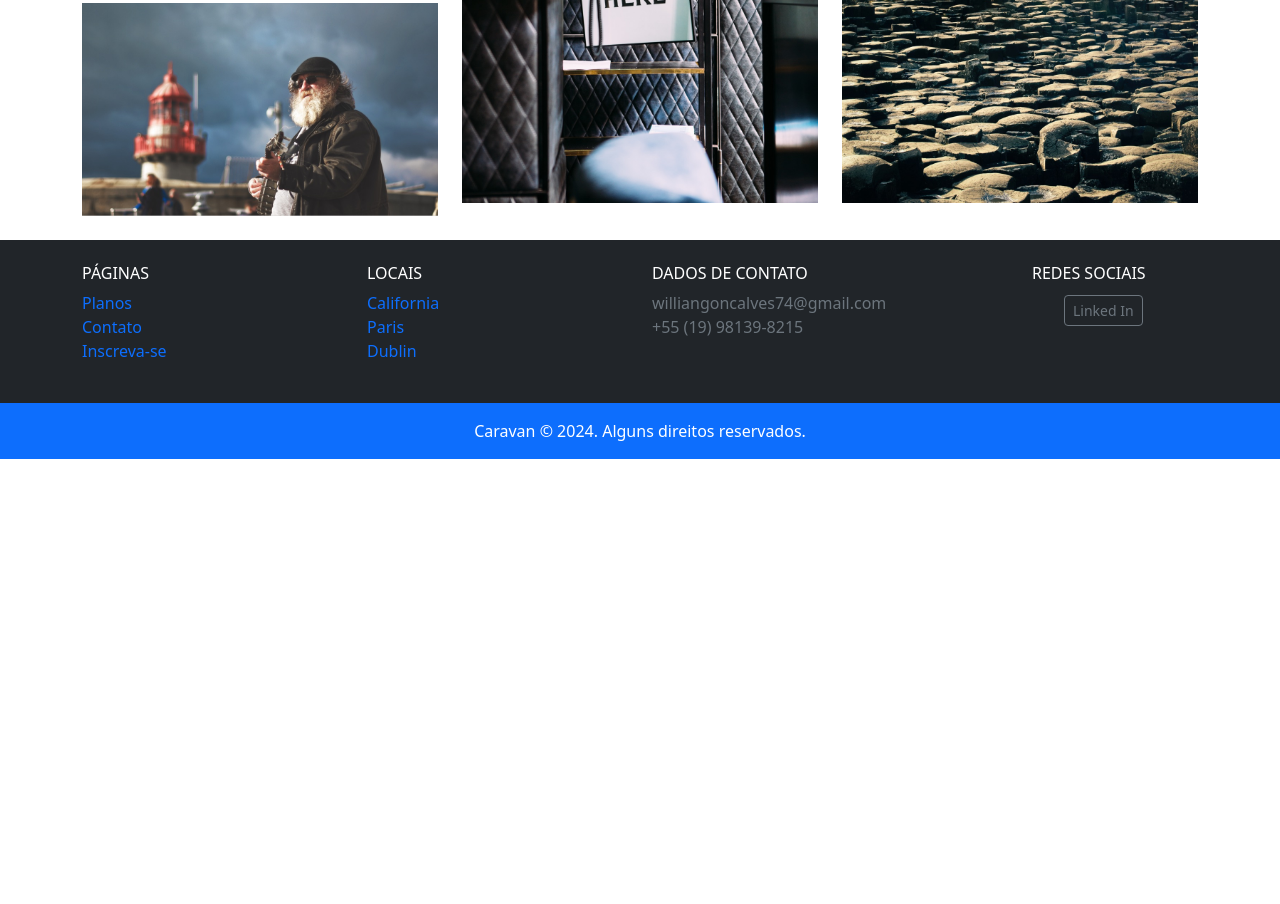
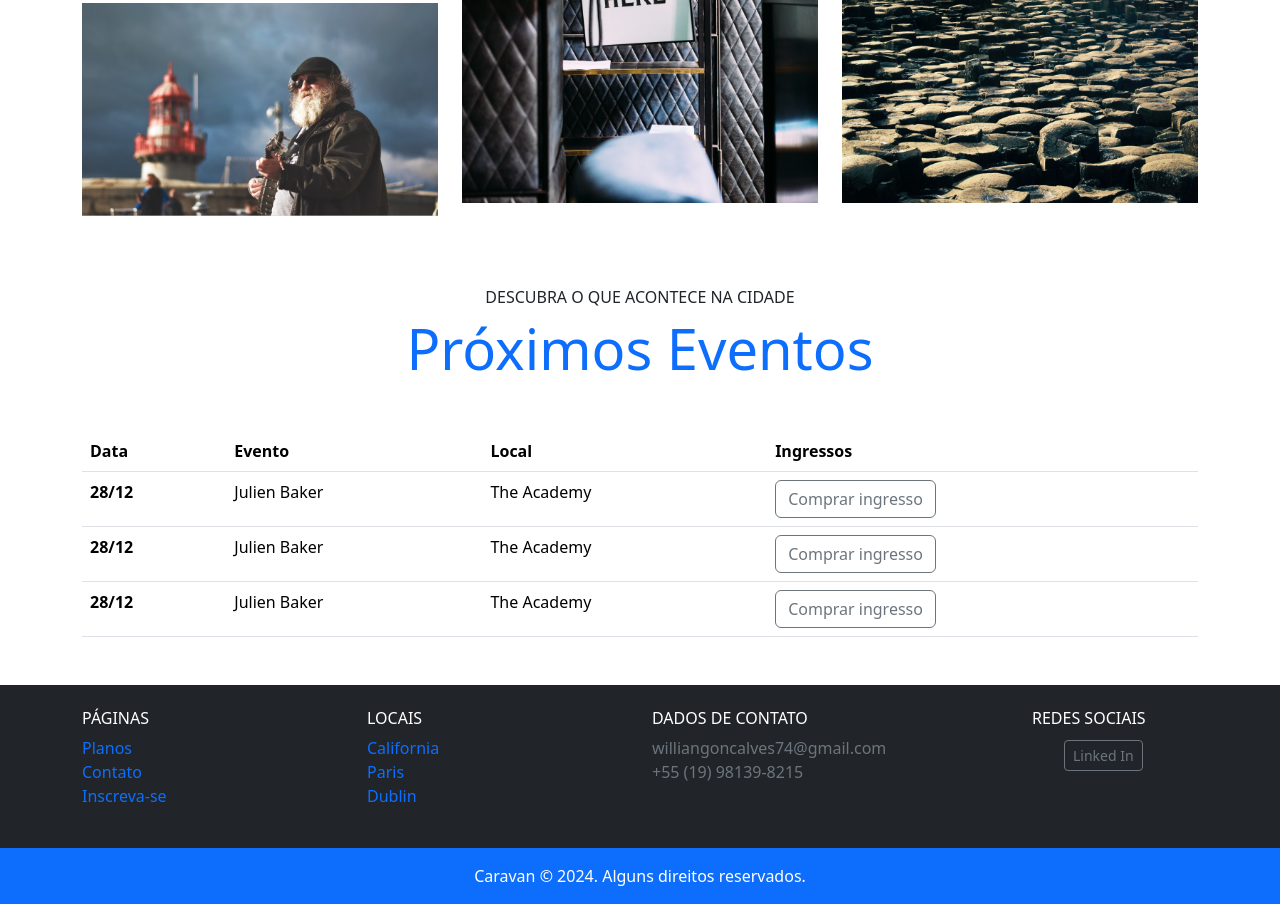
Before and after one commit to owilliangoncalves/bootstrap-pratice, a website: page local.html in a window 1280 px wide. Shown: the part 727-1631 px from the top of the page. Before the commit the page ends 1186 px from the top, so only its background shows below. Drawn offline with nearby package versions, Linux system fonts and the light colour scheme.

Commit message:
adicionado tabela de preços

```diff
--- a/local.html
+++ b/local.html
@@ -110,10 +110,49 @@
 
     </div>
     </div>
+  </section>
+
+  <section class="container">
+    <div class="my-5 text-center">
+      <span class="h6 d-block">DESCUBRA O QUE ACONTECE NA CIDADE</span>
+      <h1 class="display-4 text-primary">Próximos Eventos</h1>
+    </div>
+
+    <table class="table table-hover mb-0 ">
+      <thead>
+        <tr>
+          <th scope="col">Data</th>
+          <th scope="col">Evento</th>
+          <th scope="col">Local</th>
+          <th scope="col">Ingressos</th>
+        </tr>
+      </thead>
+      <tbody>
+        <tr>
+          <th scope="row">28/12</th>
+          <td>Julien Baker</td>
+          <td>The Academy</td>
+          <td><a class="btn btn-outline-secondary small" href="#">Comprar ingresso</a></td>
+        </tr>
+        <tr>
+          <th scope="row">28/12</th>
+          <td>Julien Baker</td>
+          <td>The Academy</td>
+          <td><a class="btn btn-outline-secondary small" href="#">Comprar ingresso</a></td>
+
+        </tr>
+        <tr>
+          <th scope="row">28/12</th>
+          <td>Julien Baker</td>
+          <td>The Academy</td>
+          <td><a class="btn btn-outline-secondary small" href="#">Comprar ingresso</a></td>
+        </tr>
+      </tbody>
+    </table>
 
   </section>
 
-  <footer class="bg-dark text-white">
+  <footer class="bg-dark text-white mt-5 ">
     <div class="container py-4">
       <div class="row">
         <div class="col-md-3 col-6">
```
Also changed, not shown: index.html (+1 -1 lines).
